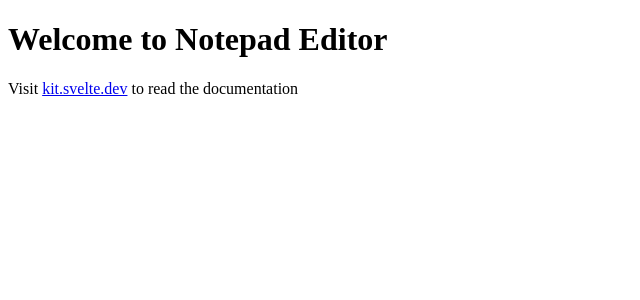
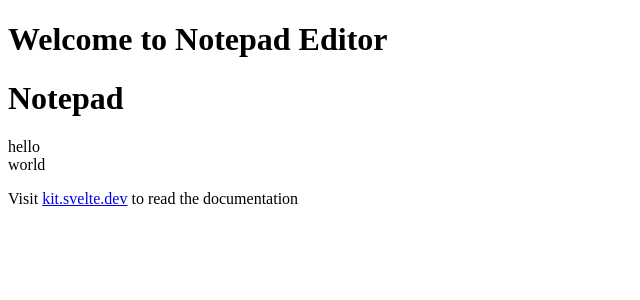
Before and after one commit to graeme-lockley/notepad-editor, a SvelteKit app: page / in a window 1280 px wide. Shown: the top 300 px of the page, without its empty margins (0-640 px from the left). Built offline with nearby package versions, Linux system fonts and the light colour scheme.

Commit message:
feature: crudely display the notepad contents

```diff
--- a/src/routes/+page.svelte
+++ b/src/routes/+page.svelte
@@ -1,7 +1,15 @@
 <script>
-    let content = [];
+	import Notepad from './Notepad.svelte';
+	import * as Content from './content.js';
+
+	let content = Content.create();
+
+	content.append('hello');
+	content.append('world');
 </script>
 
 <h1>Welcome to Notepad Editor</h1>
 
+<Notepad {content} />
+
 <p>Visit <a href="https://kit.svelte.dev">kit.svelte.dev</a> to read the documentation</p>
--- /dev/null
+++ b/src/routes/Notepad.svelte
@@ -0,0 +1,16 @@
+<script>
+	export let content;
+</script>
+
+<h1>Notepad</h1>
+
+<div class="notepad">
+	{#each content as line}
+		<div
+			class="line"
+			contenteditable="true"
+			bind:textContent={line.text}
+			oninput={() => (content = [...content])}
+		></div>
+	{/each}
+</div>
--- /dev/null
+++ b/src/routes/content.js
@@ -0,0 +1,49 @@
+const mkLine = (content, text, previous, next) => ({ content, text, previous, next });
+
+export const create = () => {
+	let _head = null;
+	let _tail = null;
+
+	const _self = {
+		numberOfLines: () => {
+			let count = 0;
+			for (let line = _head; line; line = line.next) {
+				count++;
+			}
+			return count;
+		},
+		head: () => _head,
+		tail: () => _tail,
+
+		append: (text) => append(text),
+
+		[Symbol.iterator]: () => {
+			let line = _head;
+			return {
+				next: () => {
+					if (!line) {
+						return { done: true };
+					}
+					const current = line;
+					line = line.next;
+					return { value: current, done: false };
+				}
+			};
+		}
+	};
+
+	const append = (text) => {
+		const line = mkLine(text, text, _tail, null);
+
+		if (_tail) {
+			_tail.next = line;
+		} else {
+			_head = line;
+		}
+		_tail = line;
+
+		return line;
+	};
+
+	return _self;
+};
```
Also changed, not shown: 1 other file (tests, documents, lock files or other folders).
